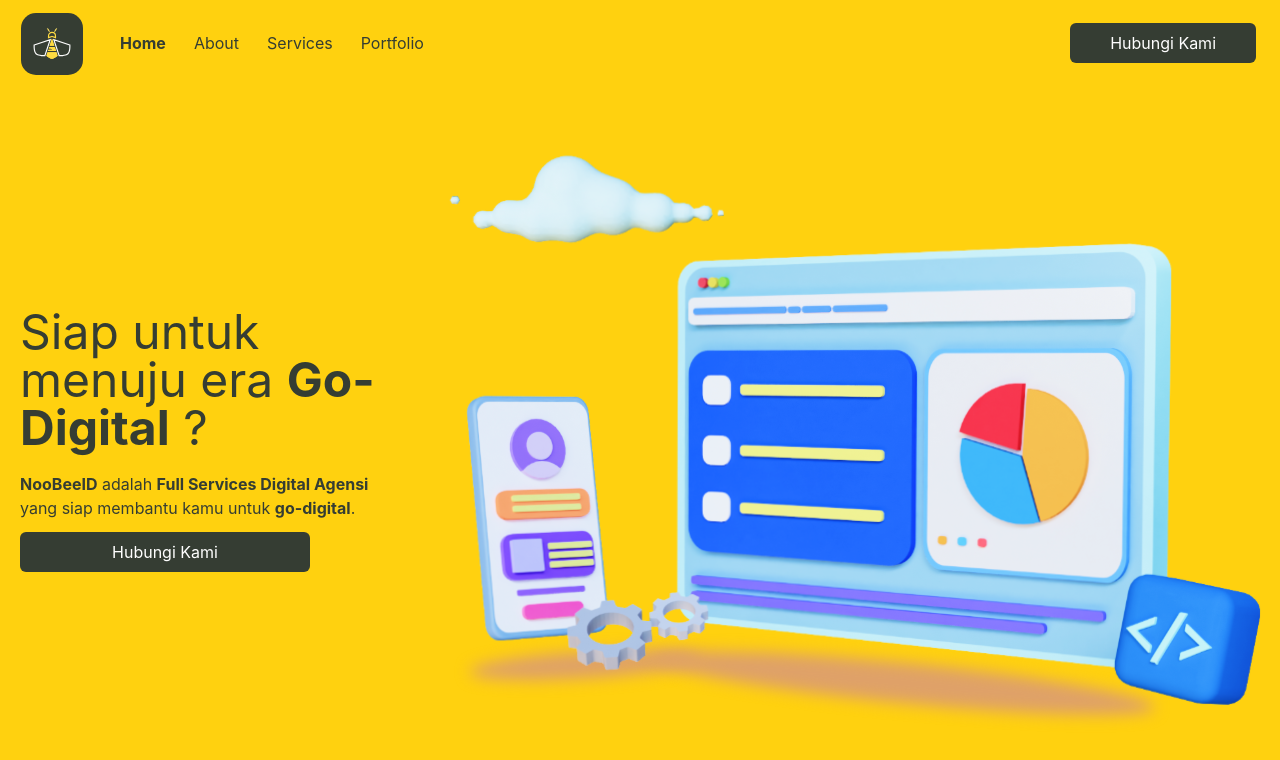
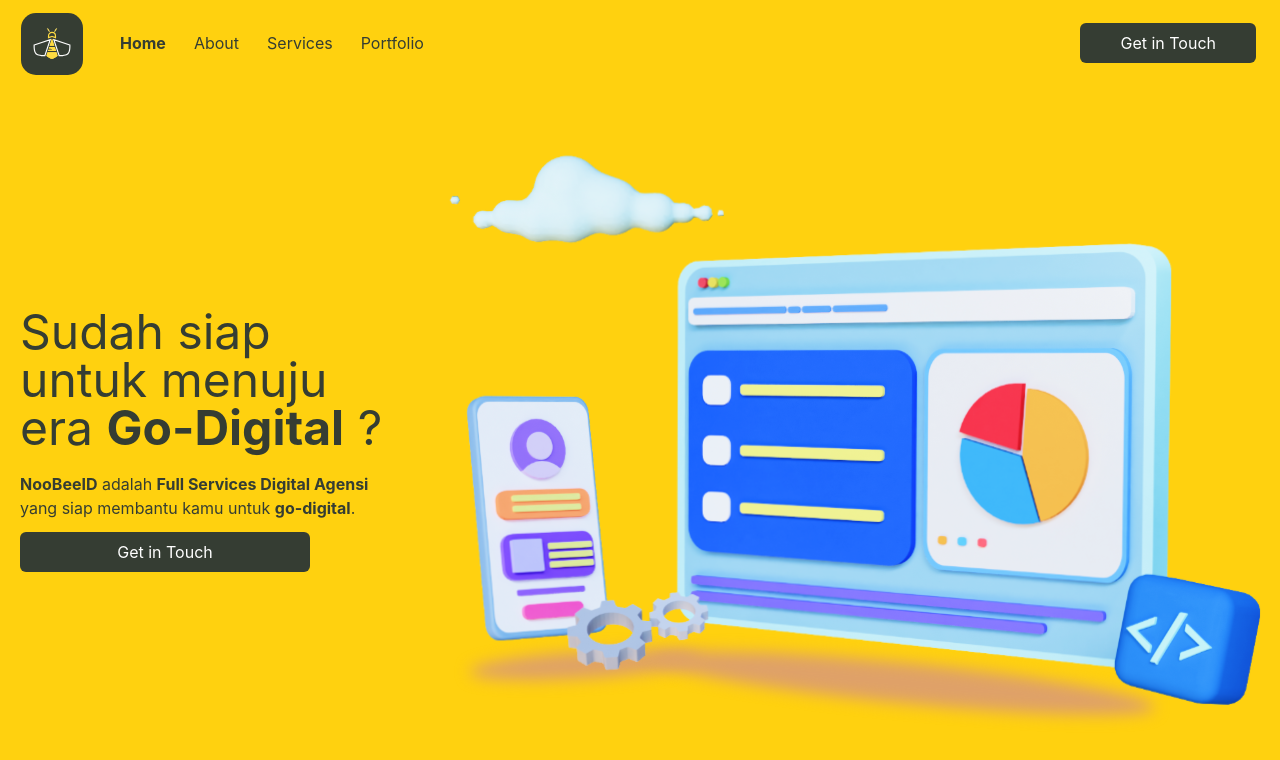
Before and after one commit to achimonchi/noobeeid, a Next.js app: page / in a window 1280 px wide. Shown: the top 760 px of the page. Built offline with nearby package versions, Linux system fonts and the light colour scheme.

Commit message:
add animation in navbar

```diff
--- a/components/Nav.js
+++ b/components/Nav.js
@@ -2,7 +2,6 @@ import React, {useState, useEffect} from 'react';
 import Link from "next/link";
 import {useRouter} from "next/router";
 import {ChevronDown, Menu} from "react-feather";
-import Image from "next/image";
 
 const Nav=()=>{
     const router = useRouter();
@@ -54,9 +53,20 @@ const Nav=()=>{
         if(toggle.navigation){
             document.getElementById("navbar").classList.add("bg-primary");
             document.getElementById("navigation").classList.remove("hidden");
+            setTimeout(()=>{
+                document.getElementById("navigation").classList.remove("opacity-0");
+                document.getElementById("navigation").classList.remove("-translate-x-96");
+            }, 200)
         } else {
-            document.getElementById("navbar").classList.remove("bg-primary");
-            document.getElementById("navigation").classList.add("hidden");
+            document.getElementById("navigation").classList.add("-translate-x-96");
+            setTimeout(()=>{
+                document.getElementById("navbar").classList.remove("bg-primary");
+                document.getElementById("navigation").classList.add("opacity-0");
+            },200)
+            setTimeout(()=>{
+                document.getElementById("navigation").classList.add("hidden");
+
+            },300)
 
         }
     }, [toggle])
@@ -82,8 +92,22 @@ const Nav=()=>{
                 <Menu/>
             </button>
             <div className="lg:inline-flex lg:flex-grow lg:w-auto items-center w-full ">
-                <div id="navigation" className="lg:inline-flex lg:flex-row lg:items-center flex flex-col hidden w-full duration-200">
-                {/* <div className="lg:inline-flex lg:flex-grow lg:items-center sm:flex flex-col"> */}
+                <div
+                id="navigation"
+                className="
+                    lg:inline-flex
+                    lg:flex-row
+                    lg:items-center
+                    lg:inline
+                    flex
+                    flex-col
+                    opacity-0
+                    lg:opacity-100
+                    w-full
+                    duration-200
+                    lg:-translate-x-0
+                    transform"
+                >
                     <Link href="/">
                         <div id="home" className="nav-link home mt-5 lg:mt-2 mr-1 lg:inline-flex px-3 py-2 lg:text-primary rounded hover:text-white hover:bg-gray-500 duration-200 hover:bg-dark-800 active">
                             Home
@@ -106,7 +130,7 @@ const Nav=()=>{
                     </Link>
                     <Link href="/about" className="text-white">
                         <div className="nav-link sm:mt-2 mr-1 mr-3 lg:ml-auto bg-primary px-3 py-2 sm:w-full lg:w-auto lg:py-2 lg:px-10 rounded-md sm:w-full lg:w-auto text-white hover:text-white hover:bg-gray-500" >
-                            <div className="text-white">Hubungi Kami</div>
+                            <div className="text-white">Get in Touch</div>
                         </div>
                     </Link>
                 </div>
--- a/package.json
+++ b/package.json
@@ -8,6 +8,7 @@
     "start": "next start"
   },
   "dependencies": {
+    "gsap": "^3.6.0",
     "next": "10.0.9",
     "react": "17.0.2",
     "react-dom": "17.0.2",
--- a/pages/index.js
+++ b/pages/index.js
@@ -1,5 +1,7 @@
 import Head from "next/head";
 import Link from "next/link";
+import {useRef, useEffect} from "react";
+import {TweenMax} from "gsap";
 
 export default function Home() {
   return (
@@ -14,23 +16,30 @@ export default function Home() {
 }
 
 const Banner=()=>{
+  let banner = useRef(null);
+  let images = useRef(null);
+
+  useEffect(()=>{
+    TweenMax.to(banner, 0, {css:{visibility: 'visible'}})
+  }, [])
+
   return(
-    <section id="banner" className="banner h-full pt-10 md:pt-20">
+    <section id="banner" className="banner h-full pt-10 md:pt-20 invisible" ref={el=>banner = el} >
       <div className="container mx-auto h-full">
         <div className="grid grid-cols-12 h-full">
           <div className="lg:col-span-4 col-span-12 flex flex-col justify-start lg:justify-center top-0 h-full lg:p-5 px-5 order-2 lg:order-1 ">
-            <h1 className="text-2xl md:text-4xl lg:text-5xl text-center lg:text-left">Siap untuk menuju era <span className="font-bold">Go-Digital</span> ?</h1>
+            <h1 className="w-full md:w-10/12 mx-auto lg:w-full text-2xl md:text-4xl lg:text-5xl text-center lg:text-left">Sudah siap untuk menuju era <span className="font-bold">Go-Digital</span> ?</h1>
               <h2 className="text-xs md:text-xl lg:text-base mt-2 lg:mt-5 text-center md:w-10/12 lg:w-full md:mx-auto lg:text-left "><b>NooBeeID</b> adalah <b>Full Services Digital Agensi</b> yang siap membantu kamu untuk <b>go-digital</b>.</h2>
             <div className="grid grid-cols-12">
             </div>
             <Link href="/about">
               <div className="bg-primary text-white py-2 px-10 mt-3 text-center rounded-md lg:w-3/4 md:w-2/4 self-center lg:self-start ">
-                Hubungi Kami
+                Get in Touch
               </div>
             </Link>
           </div>
           <div className="lg:col-span-8 col-span-12 flex items-center justify-end lg:justify-center order-1 lg:order-2 h-6/12 flex-col">
-            <img width="100%" height="100%" alt="banner" className="w-10/12 lg:w-full" src="/assets/banner.svg" />
+            <img ref={el=>images=el} width="100%" height="100%" alt="banner" className="w-10/12 lg:w-full" src="/assets/banner.svg" />
           </div>
         </div>
       </div>
```
Also changed, not shown: 1 other file (tests, documents, lock files or other folders).
